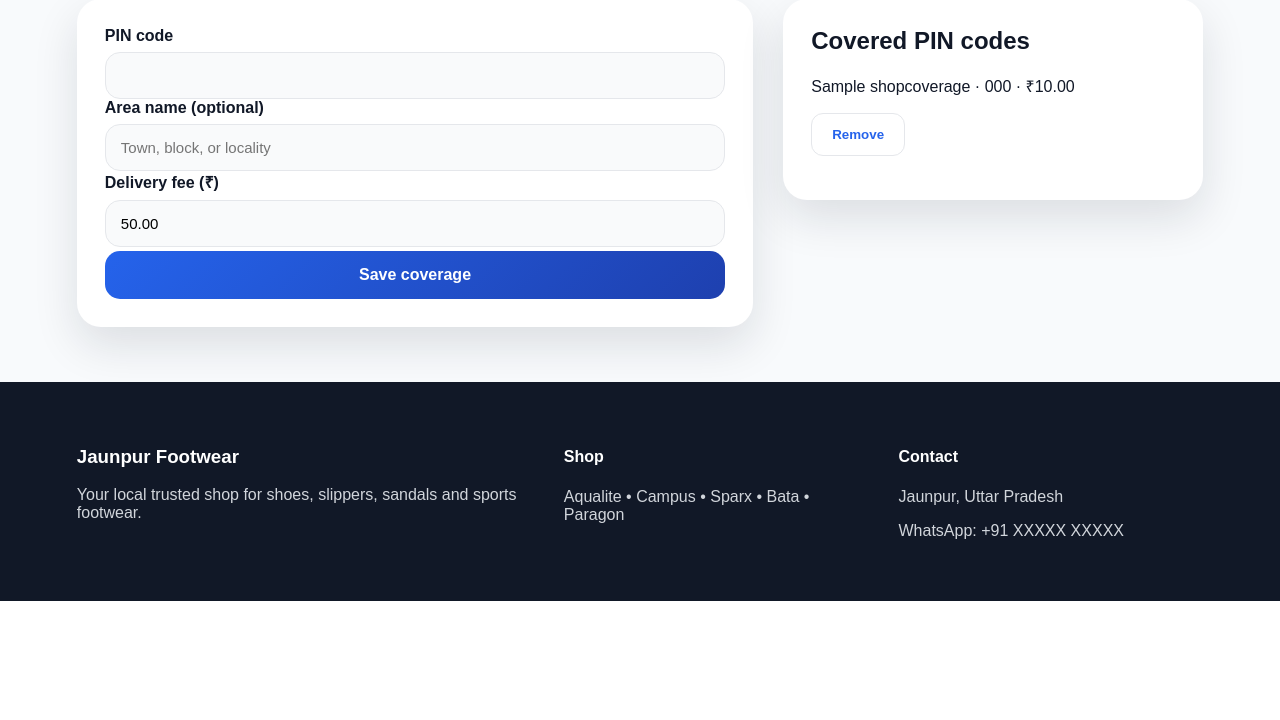
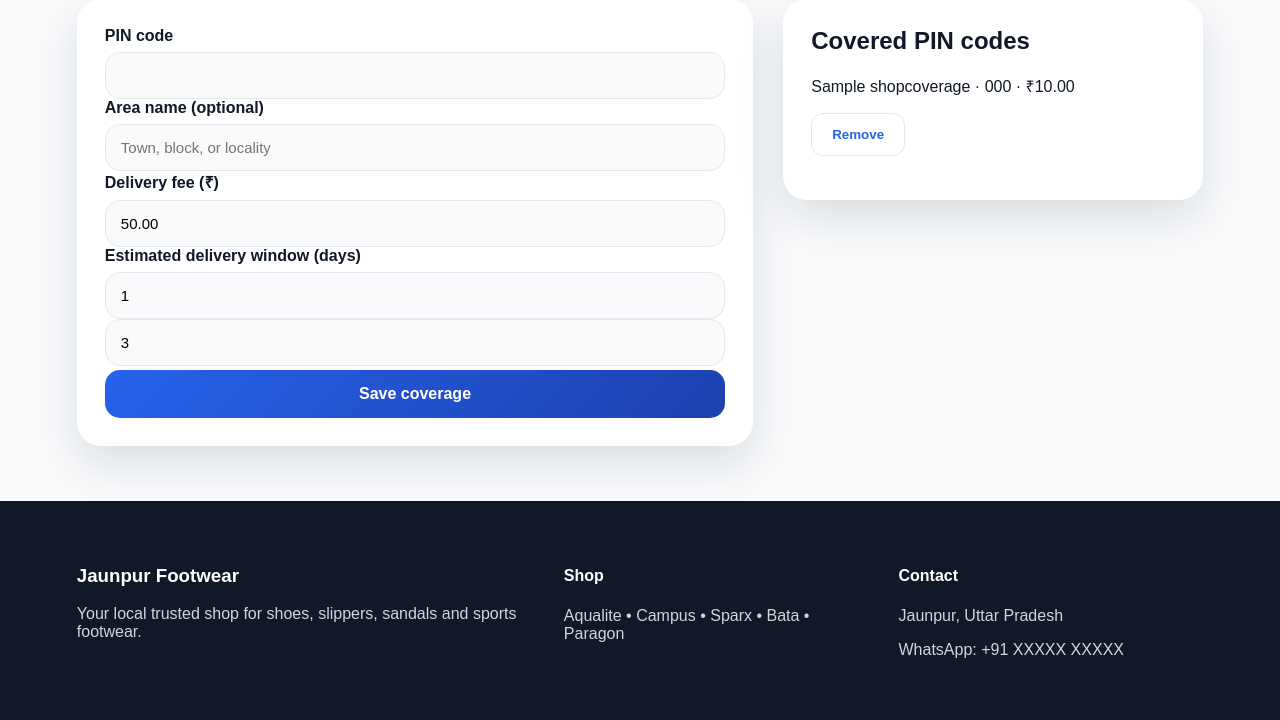
Before and after one commit to sartaj05/jaunpur-footwear-shop, a Django app: page /shops/coverage/ in a window 1280 px wide; the page is wider, and only the part inside the window is pictured. Shown: the part 422-1142 px from the top of that part. Before the commit the page ends 1023 px from the top of that part, so only its background shows below. Run offline with Django 5.2, Linux system fonts and the light colour scheme; a user stored in the database is signed in; tables that the repository leaves empty hold one stand-in row (values such as "Sample post"); parts of the project's set-up code (start-up, migrations or seed data) failed here and were passed over; some libraries are stand-ins or nearby versions.

Commit message:
feat(delivery): show PIN-level ETA and enforce slot limits

```diff
--- a/footwear/settings.py
+++ b/footwear/settings.py
@@ -192,6 +192,8 @@ MEDIA_URL = '/media/'
 MEDIA_ROOT = BASE_DIR / 'media'
 
 DEFAULT_DELIVERY_FEE = '50.00'
+DEFAULT_DELIVERY_MIN_DAYS = int(os.environ.get('DEFAULT_DELIVERY_MIN_DAYS', '1'))
+DEFAULT_DELIVERY_MAX_DAYS = int(os.environ.get('DEFAULT_DELIVERY_MAX_DAYS', '3'))
 RETURN_WINDOW_DAYS = 7
 
 EMAIL_BACKEND = os.environ.get(
--- a/orders/views.py
+++ b/orders/views.py
@@ -52,6 +52,10 @@ def checkout_seller_groups(items, pincode=''):
         coverage = ShopCoverage.objects.filter(shop=shop, pincode=pincode, is_active=True).first() if shop and pincode else None
         slots = list(shop.fulfillment_slots.filter(is_active=True)) if shop else []
         group['coverage'] = coverage
+        min_delivery_days = coverage.min_delivery_days if coverage else getattr(settings, 'DEFAULT_DELIVERY_MIN_DAYS', 1)
+        max_delivery_days = coverage.max_delivery_days if coverage else getattr(settings, 'DEFAULT_DELIVERY_MAX_DAYS', 3)
+        group['delivery_eta_start'] = (timezone.localdate() + timedelta(days=min_delivery_days)).isoformat()
+        group['delivery_eta_end'] = (timezone.localdate() + timedelta(days=max_delivery_days)).isoformat()
         group['slots'] = slots
         has_delivery_slot = any(slot.mode == 'delivery' for slot in slots)
         group['delivery_available'] = (coverage is not None and has_delivery_slot) if pincode else (
--- a/shops/admin.py
+++ b/shops/admin.py
@@ -33,7 +33,7 @@ class ShopAdmin(admin.ModelAdmin):
 
 @admin.register(ShopCoverage)
 class ShopCoverageAdmin(admin.ModelAdmin):
-    list_display = ['shop', 'area_name', 'pincode', 'delivery_fee', 'is_active']
+    list_display = ['shop', 'area_name', 'pincode', 'delivery_fee', 'min_delivery_days', 'max_delivery_days', 'is_active']
     list_filter = ['is_active', 'pincode']
     search_fields = ['shop__name', 'area_name', 'pincode']
 
--- a/shops/models.py
+++ b/shops/models.py
@@ -73,12 +73,16 @@ class ShopCoverage(models.Model):
     area_name = models.CharField(max_length=100, blank=True)
     delivery_fee = models.DecimalField(max_digits=8, decimal_places=2, default='50.00')
     free_delivery_minimum = models.DecimalField(max_digits=10, decimal_places=2, blank=True, null=True)
+    min_delivery_days = models.PositiveSmallIntegerField(default=1)
+    max_delivery_days = models.PositiveSmallIntegerField(default=3)
     is_active = models.BooleanField(default=True)
 
     class Meta:
         ordering = ['pincode']
         constraints = [
-            models.UniqueConstraint(fields=['shop', 'pincode'], name='unique_shop_coverage_pincode')
+            models.UniqueConstraint(fields=['shop', 'pincode'], name='unique_shop_coverage_pincode'),
+            models.CheckConstraint(condition=models.Q(max_delivery_days__gte=models.F('min_delivery_days')), name='shop_coverage_eta_range_valid'),
+            models.CheckConstraint(condition=models.Q(max_delivery_days__lte=30), name='shop_coverage_eta_max_30_days'),
         ]
 
     def __str__(self):
--- a/shops/views.py
+++ b/shops/views.py
@@ -130,18 +130,31 @@ def manage_shop_coverage(request):
         pincode = request.POST.get('pincode', '').strip()
         area_name = request.POST.get('area_name', '').strip()
         try:
+            min_days = int(request.POST.get('min_delivery_days', '1'))
+            max_days = int(request.POST.get('max_delivery_days', '3'))
+            if min_days < 0 or max_days < min_days or max_days > 30:
+                raise ValueError
+        except (TypeError, ValueError):
+            min_days, max_days = None, None
+        try:
             fee = Decimal(request.POST.get('delivery_fee', '50'))
             if fee < 0:
                 raise InvalidOperation
         except (InvalidOperation, TypeError, ValueError):
             fee = None
-        if not re.fullmatch(r'[1-9][0-9]{5}', pincode) or fee is None:
-            messages.error(request, 'Enter a valid six-digit PIN code and a delivery fee of zero or more.')
+        if not re.fullmatch(r'[1-9][0-9]{5}', pincode) or fee is None or min_days is None:
+            messages.error(request, 'Enter a valid six-digit PIN code, delivery fee, and ETA range from 0 to 30 days.')
         else:
             ShopCoverage.objects.update_or_create(
                 shop=shop,
                 pincode=pincode,
-                defaults={'area_name': area_name, 'delivery_fee': fee, 'is_active': True},
+                defaults={
+                    'area_name': area_name,
+                    'delivery_fee': fee,
+                    'min_delivery_days': min_days,
+                    'max_delivery_days': max_days,
+                    'is_active': True,
+                },
             )
             messages.success(request, 'Delivery coverage saved for this PIN code.')
             return redirect('manage_shop_coverage')
--- a/templates/orders/checkout.html
+++ b/templates/orders/checkout.html
@@ -52,6 +52,7 @@
                 {% for seller in checkout_sellers %}
                 <div class="seller-fulfillment" data-seller="{{ seller.key }}">
                     <h3>{{ seller.shop.name|default:'Jaunpur Footwear' }}</h3>
+                    {% if seller.delivery_available and pincode %}<p>Estimated delivery: {{ seller.delivery_eta_start }} – {{ seller.delivery_eta_end }}</p>{% endif %}
                     <label>How would you like to receive these items?</label>
                     <select name="fulfillment_{{ seller.key }}" class="fulfillment-method" required>
                         {% if seller.delivery_available %}<option value="delivery" {% if seller.default_method == 'delivery' %}selected{% endif %}>Local delivery</option>{% endif %}
--- a/templates/shops/coverage.html
+++ b/templates/shops/coverage.html
@@ -6,6 +6,7 @@
         <div class="form-group"><label>PIN code</label><input name="pincode" pattern="[1-9][0-9]{5}" maxlength="6" inputmode="numeric" required></div>
         <div class="form-group"><label>Area name (optional)</label><input name="area_name" placeholder="Town, block, or locality"></div>
         <div class="form-group"><label>Delivery fee (₹)</label><input type="number" name="delivery_fee" min="0" step="0.01" value="50.00" required></div>
+        <div class="form-group"><label>Estimated delivery window (days)</label><div class="form-row"><input type="number" name="min_delivery_days" min="0" max="30" value="1" required aria-label="Minimum delivery days"><input type="number" name="max_delivery_days" min="0" max="30" value="3" required aria-label="Maximum delivery days"></div></div>
         <button class="auth-btn">Save coverage</button>
     </form>
     <div class="checkout-form-card"><h2>Covered PIN codes</h2>
```
Also changed, not shown: orders/tests.py (+26 -0 lines), README.md, shops/migrations/0017_shop_coverage_delivery_eta.py (added).
